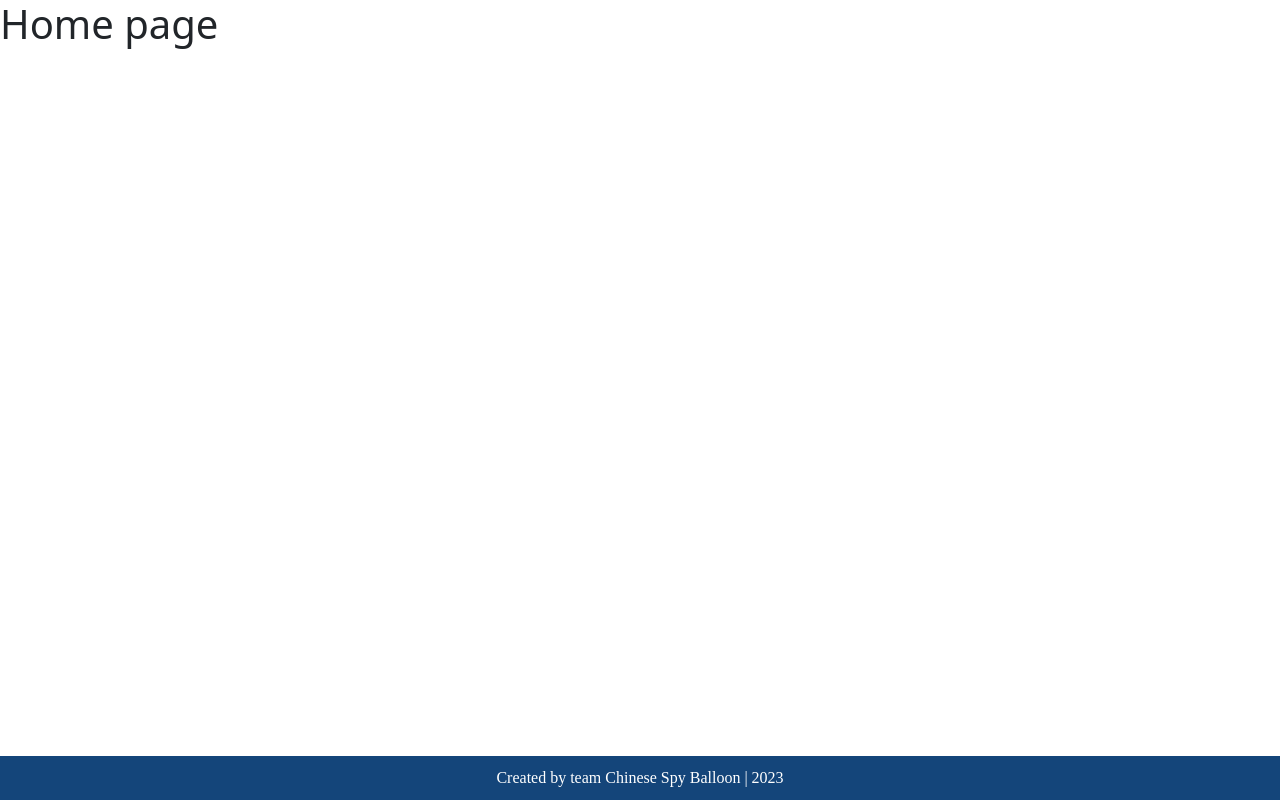
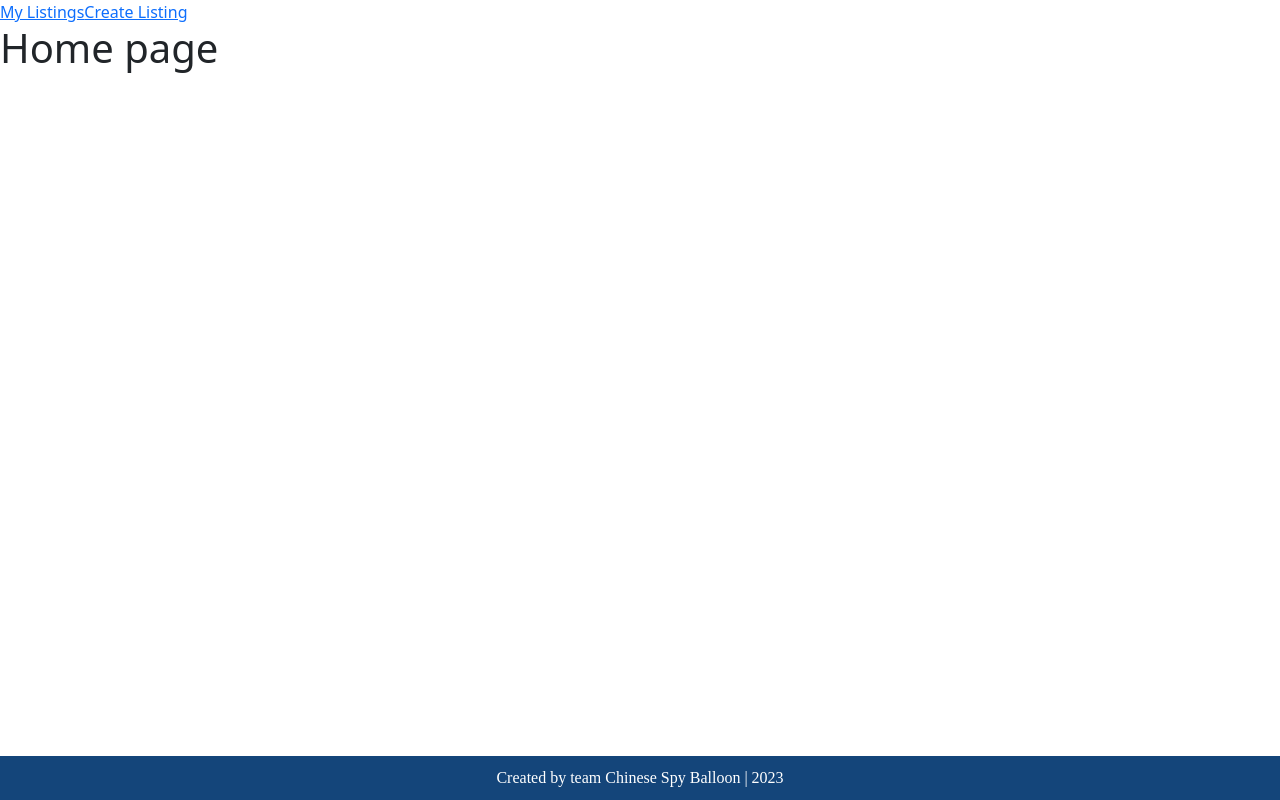
Before and after one commit to learn-academy-2023-bravo/apartment-app-frontend-chinese-spy-balloon, a React (Create React App) app: page / in a window 1280 px wide. Built offline with nearby package versions, Linux system fonts and the light colour scheme.

Commit message:
forgot a few things

```diff
--- a/src/App.js
+++ b/src/App.js
@@ -32,6 +32,8 @@ const App = () => {
         <Route path="/apartmentnew" element={<ApartmentNew />} />
         <Route path="/apartmentindex" element={<ApartmentIndex apartments={apartments}/>} />
         <Route path="*" element={<NotFound />} />
+        <Route path="/apartmentprotectionindex" element={<ApartmentProtectedIndex apartments={apartments} current_user={currentUser} />} />
+        <Route path="/apartmentshow/:id" element={<ApartmentShow apartments={apartments} />} />
       </Routes>
       <Footer />
 
--- a/src/components/Header.js
+++ b/src/components/Header.js
@@ -7,6 +7,7 @@ const Header = ({current_user}) => {
 
     return (
         <>
+        <Navigation current_user={current_user} />
         </>
     )
 }
```
